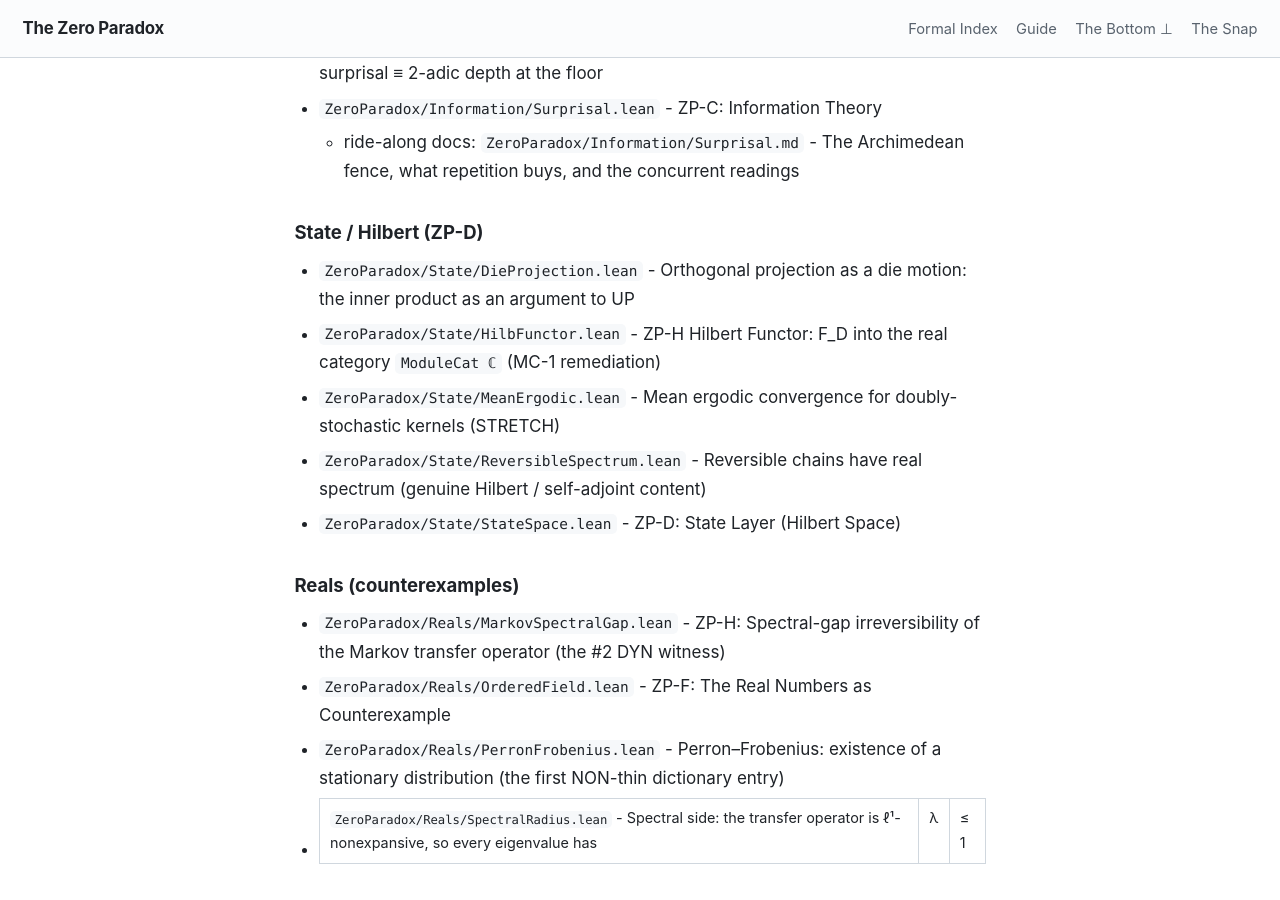
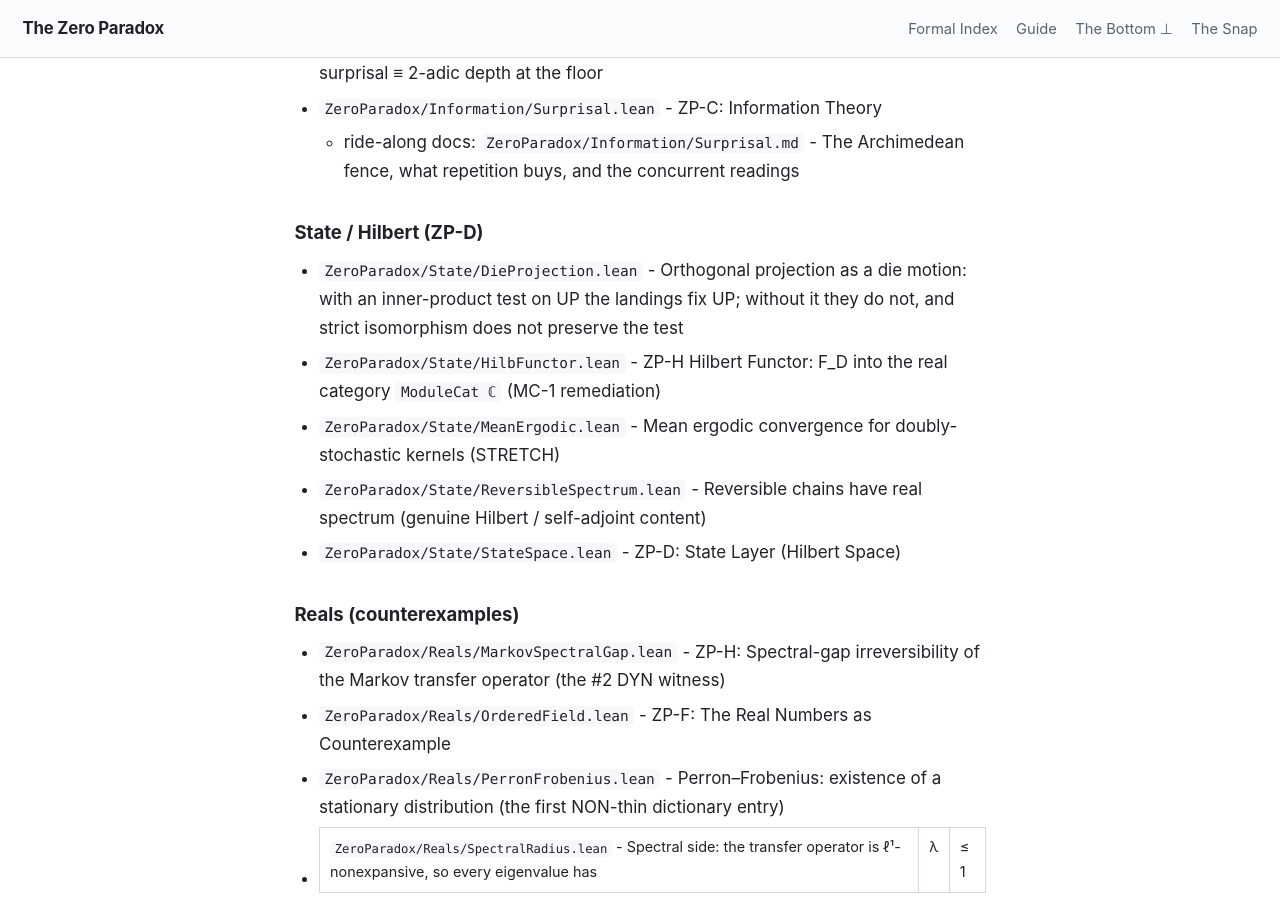
Before and after one commit to timbrigham/ZeroParadox, a Jekyll site: the page built from ZeroParadox/MANIFEST.md, in a window 1280 px wide and 900 px high, scrolled down 4351 px. Built offline with Jekyll 4.4.1, drawn with Linux system fonts in a browser that asks for light colours; our own code applies the rules of GitHub Pages for plain Markdown files.

Commit message:
DieProjection: round-2 title, receiver and prior-art fixes
- H1 now names both poles: with the inner-product test the landings fix
  UP; without it they do not (oblique control), and strict isomorphism
  does not preserve the test (AR1113-M2).
- The inner product is an instance argument to the test UpOrthogonal,
  not to UP; title and the UpOrthogonal Reading corrected (copy-editor 3/3).
- Section V Reading: real-plane counterpart of Giordano and Sierakowski,
  arXiv:1403.4385, Lemma 3.2 (idempotents similar to projections;
  projections similar iff unitarily equivalent), Blackadar cited there
  (PA-DP-1/2).
- MANIFEST.md regenerated from the H1.

No declarations added or changed.

Co-Authored-By: Claude Opus 5.5 <noreply@anthropic.com>
Claude-Session: https://claude.ai/code/session_01Qj4hZDhf2mJ6f7WoMDUWu2

```diff
--- a/ZeroParadox/MANIFEST.md
+++ b/ZeroParadox/MANIFEST.md
@@ -90,7 +90,7 @@ The framework's reviewed, load-bearing Lean, organized by domain folder. The for
 
 ### State / Hilbert (ZP-D)
 
-- `ZeroParadox/State/DieProjection.lean` - Orthogonal projection as a die motion: the inner product as an argument to UP
+- `ZeroParadox/State/DieProjection.lean` - Orthogonal projection as a die motion: with an inner-product test on UP the landings fix UP; without it they do not, and strict isomorphism does not preserve the test
 - `ZeroParadox/State/HilbFunctor.lean` - ZP-H Hilbert Functor: F_D into the real category `ModuleCat ℂ` (MC-1 remediation)
 - `ZeroParadox/State/MeanErgodic.lean` - Mean ergodic convergence for doubly-stochastic kernels (STRETCH)
 - `ZeroParadox/State/ReversibleSpectrum.lean` - Reversible chains have real spectrum (genuine Hilbert / self-adjoint content)
```
Also changed, not shown: 1 other file.
